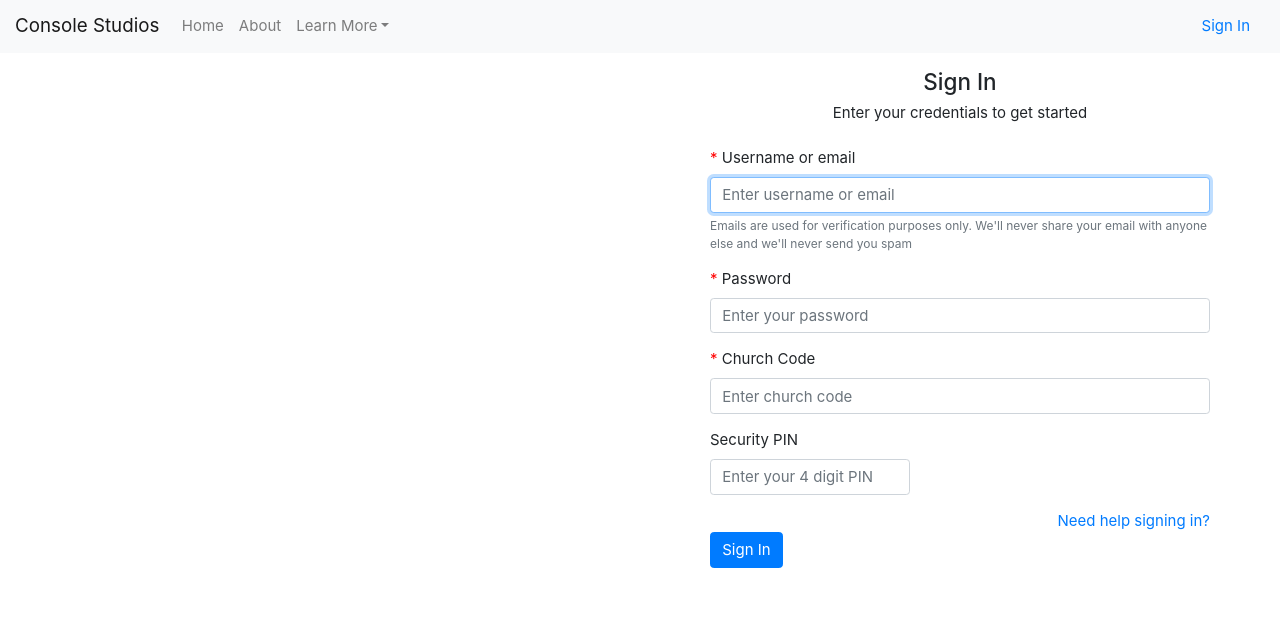
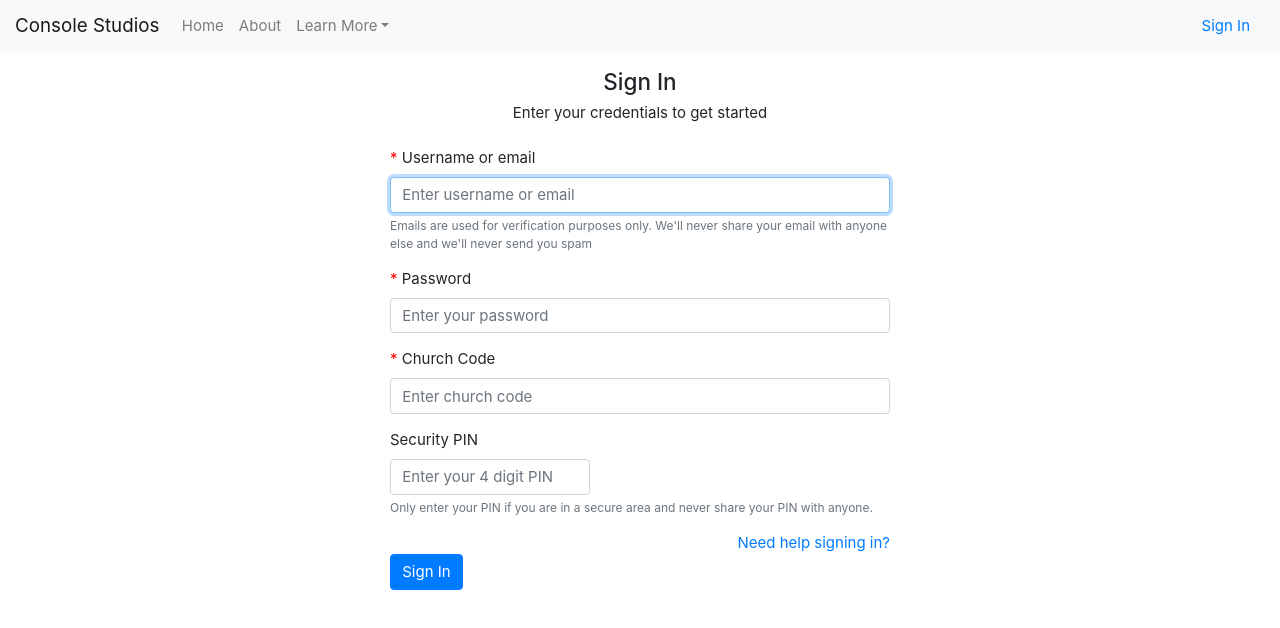
Before and after one commit to rxheem/console-app, a React (Create React App) app: page /sign-in in a window 1280 px wide. Shown: the top 628 px of the page. Built offline with nearby package versions, Linux system fonts and the light colour scheme.

Commit message:
Fixed sign in

```diff
--- a/src/components/signIn/SignIn.js
+++ b/src/components/signIn/SignIn.js
@@ -36,20 +36,13 @@ class SignIn extends Component {
   render() {
     return (
       <Container id='SignIn' fluid={true}>
-        <Row>
-          <Col sm={12} md={6} lg={6}>
-            <span />
-          </Col>
-          {/* End first column */}
-
-          <Col sm={12} md={6} lg={6}>
         <div className='sign-in-header'>
           <h4>Sign In</h4>
           <span>Enter your credentials to get started</span>
         </div>
         <br />
 
-            <Form id='sign-in-form' action=''>
+        <Form id='sign-in-form' action='' method='post'>
           <Form.Group controlId='username'>
             <span className='required'>* </span>
             <Form.Label>Username or email</Form.Label>
@@ -61,9 +54,8 @@ class SignIn extends Component {
               onChange={this.handleChange.bind(this)}
             />
             <Form.Text className='text-muted'>
-                  Emails are used for verification purposes only. We'll never
-                  share your email with anyone else and we'll never send you
-                  spam
+              Emails are used for verification purposes only. We'll never share
+              your email with anyone else and we'll never send you spam
             </Form.Text>
           </Form.Group>
 
@@ -100,6 +92,10 @@ class SignIn extends Component {
               onChange={this.handleChange.bind(this)}
               style={{ width: '200px' }}
             />
+            <Form.Text className='text-muted'>
+              Only enter your PIN if you are in a secure area and never share
+              your PIN with anyone.
+            </Form.Text>
           </Form.Group>
 
           <div className='password-help'>
@@ -112,8 +108,6 @@ class SignIn extends Component {
             Sign In
           </Button>
         </Form>
-          </Col>
-        </Row>
       </Container>
     );
   }
```
Lines whose indentation alone changed are shown as unchanged.
